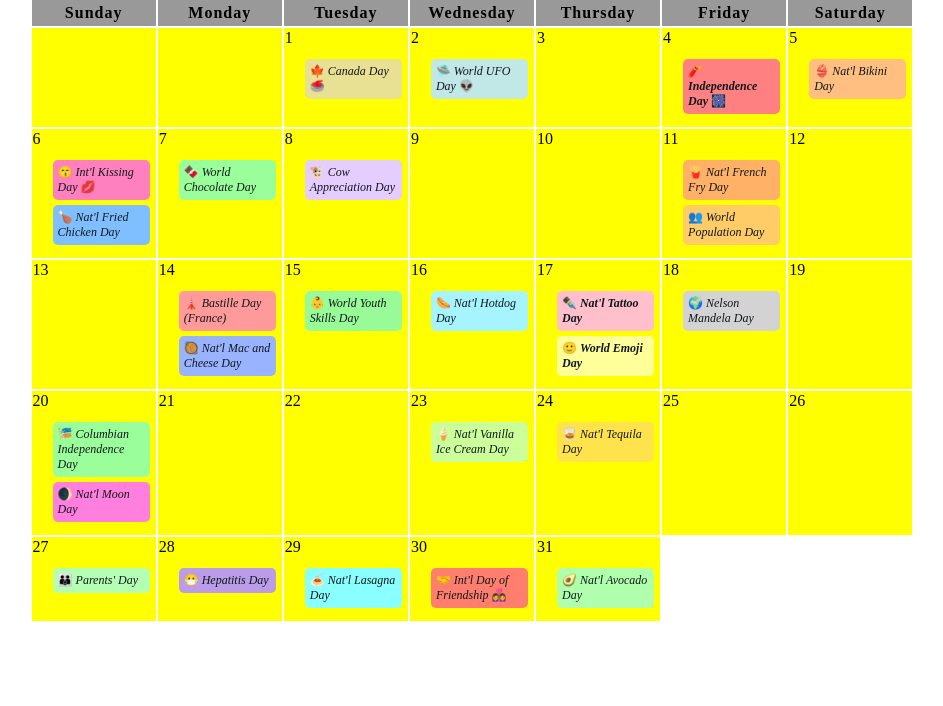
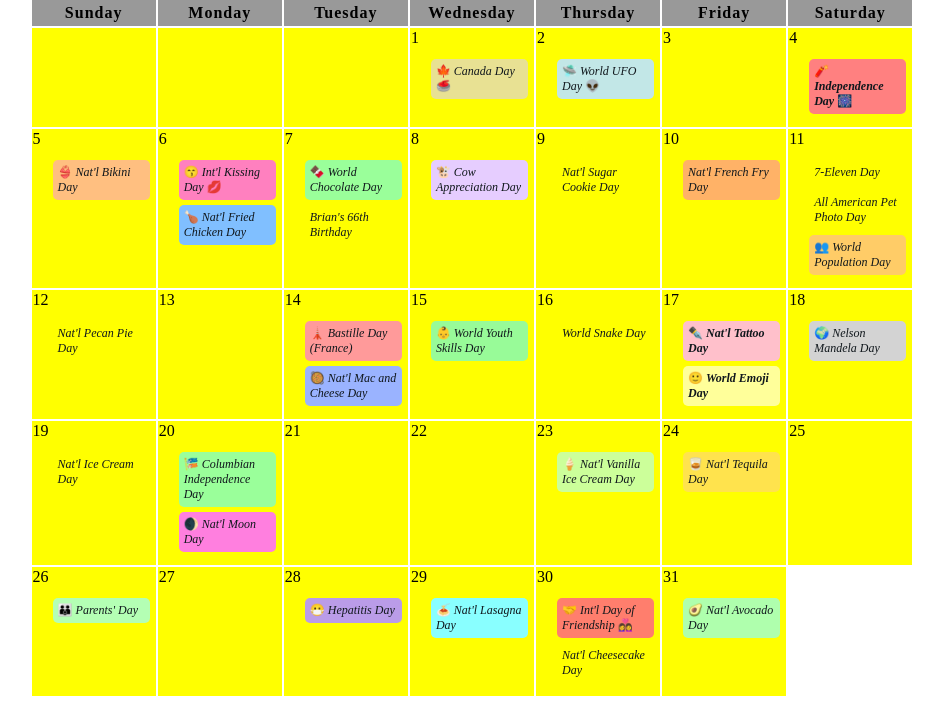
Before and after one commit to bbauska/2026-07-jul, a plain HTML site: page index.html in a window 1280 px wide. Shown: the part 313-1019 px from the top of the page, without its empty margins (168-1111 px from the left). Before the commit the page ends 944 px from the top, so only its background shows below. Drawn offline with Linux system fonts and the light colour scheme.

Commit message:
Update index.html

```diff
--- a/index.html
+++ b/index.html
@@ -69,6 +69,7 @@
         <tr class="week">
           <td colspan="2">  </td>
           <td colspan="2">  </td>
+          <td colspan="2">  </td>
           <td colspan="2"> 1
             <ul>
               <li class="event canada">🍁 <i>Canada Day</i> 🥌</li>
@@ -85,16 +86,16 @@
               <li class="event independence">🧨 <i><b>Independence Day</b></i> 🎆</li>
             </ul>
           </td>
+        </tr>
+
+        <!-- Week 2 -->
+        <tr class="week">
           <td colspan="2"> 5
             <ul>
               <li class="event bikini">👙 <i>Nat'l Bikini Day</i></li>
             </ul>
           </td>
-        </tr>
-
-        <!-- Week 2 -->
-        <tr class="week">
-          <td colspan="2">6
+          <td colspan="2"> 6
             <ul>
               <li class="event intl-kissing">😙 <i>Int'l Kissing Day</i> 💋</li>
               <li class="event fried-chicken">🍗 <i>Nat'l Fried Chicken Day</i></li>
@@ -103,6 +104,7 @@
             <td colspan="2"> 7
               <ul>
                 <li class="event chocolate">🍫 <i>World Chocolate Day</i></li>
+                <li class="event brians-bday"> <i>Brian's 66th Birthday</i></li>
               </ul>
             </td>
             <td colspan="2"> 8
@@ -110,26 +112,36 @@
                 <li class="event cow-appreciation">🐮 <i>Cow Appreciation Day</i></li>
               </ul>
             </td>
-            <td colspan="2"> 9  </td>
-            <td colspan="2"> 10 </td>
+            <td colspan="2"> 9
+              <ul>
+                <li class="event sugar-cookie"> <i>Nat'l Sugar Cookie Day</i></li>
+              </ul>
+            <td colspan="2"> 10
+              <ul>
+                <li class="event french-fry"> <i>Nat'l French Fry Day</i></li>
+              </ul>
             <td colspan="2"> 11
               <ul>
-                <li class="event french-fry">🍟 <i>Nat'l French Fry Day</i></li>
+                <li class="event 7-eleven"> <i>7-Eleven Day</i></li>
+                <li class="event pet-photo"> <i>All American Pet Photo Day</i></li>
                 <li class="event population">👥 <i>World Population Day</i></li>
               </ul>
-	    </td>
-            <td colspan="2"> 12 </td>
+            </td>
           </tr>
 
         <!-- Week 3 -->
         <tr class="week">
+          <td colspan="2"> 12
+            <ul>
+              <li class="event natl-pecan-pie"> <i>Nat'l Pecan Pie Day</i></li>
+            </ul>
+          </td>
           <td colspan="2"> 13 </td>
           <td colspan="2"> 14
             <ul>
               <li class="event bastille">🗼 <i>Bastille Day (France)</i></li>
               <li class="event natl-mandc">🥘 <i>Nat'l Mac and Cheese Day</i></li>
             </ul>
-          </td>
           <td colspan="2"> 15
             <ul>
               <li class="event youth-skills">👶 <i>World Youth Skills Day</i></li>
@@ -137,7 +149,7 @@
           </td>
           <td colspan="2"> 16
             <ul>
-              <li class="event natl-hotdog">🌭 <i>Nat'l Hotdog Day</i></li>
+              <li class="event world-snake"> <i>World Snake Day</i></li>
             </ul>
           </td>
           <td colspan="2"> 17
@@ -151,17 +163,22 @@
               <li class="event nelson-mandela">🌍 <i>Nelson Mandela Day</i></li>
             </ul>
           </td>
-          <td colspan="2"> 19 </td>
         </tr>
 
         <!-- Week 4 -->
         <tr class="week">
+          <td colspan="2"> 19
+            <ul>
+              <li class="event natl-ice-cream"> <i>Nat'l Ice Cream Day</i></li>
+            </ul>
+          </td>
+
           <td colspan="2"> 20
             <ul>
               <li class="event columbian">🎏 <i>Columbian Independence Day</i></li>
               <li class="event natl-moon">🌒 <i>Nat'l Moon Day</i></li>
             </ul>
-	  </td>
+          </td>
           <td colspan="2"> 21 </td>
           <td colspan="2"> 22 </td>
           <td colspan="2"> 23
@@ -175,16 +192,16 @@
             </ul>
           </td>
           <td colspan="2"> 25 </td>
-          <td colspan="2"> 26 </td>
         </tr>
 
         <!-- week 5 -->
         <tr class="week">
-          <td colspan="2"> 27
+          <td colspan="2"> 26
             <ul>
               <li class="event parents">👪 <i>Parents' Day</i></li>
             </ul>
           </td>
+          <td colspan="2"> 27 </td>
           <td colspan="2"> 28
             <ul>
               <li class="event hepatitis">😷 <i>Hepatitis Day</i></li>
@@ -198,6 +215,7 @@
           <td colspan="2"> 30
             <ul>
               <li class="event intl-dayoffriendship">🤝 <i>Int'l Day of Friendship</i> 👩‍❤️‍👩</li>
+              <li class="event natl-cheesecake"> <i>Nat'l Cheesecake Day</i> </li>
             </ul>
           </td>
           <td colspan="2"> 31
```
